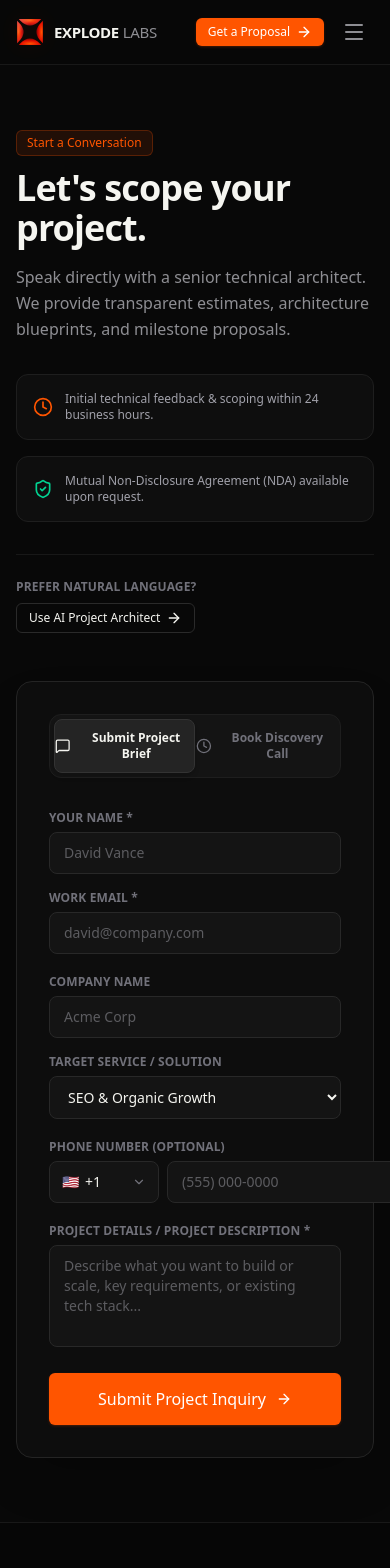
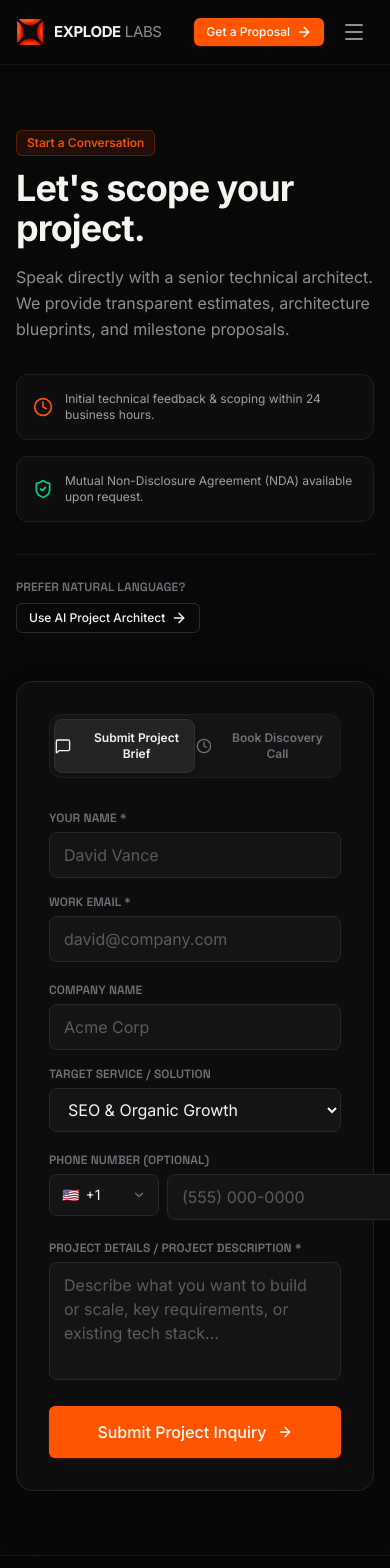
Before and after one commit to vishalraghuwanshii/ExplodeLabs, a Next.js app: page /contact in a window 390 px wide. Shown: the top 1568 px of the page. Built offline with nearby package versions, Linux system fonts and the light colour scheme.

Commit message:
Optimize: Mobile font self-hosting with next/font, viewport metadata, iOS input zoom fixes, and responsive container constraints

```diff
--- a/src/app/contact/page.tsx
+++ b/src/app/contact/page.tsx
@@ -185,7 +185,7 @@ export default function ContactPage() {
                         value={formData.name}
                         onChange={(e) => setFormData({ ...formData, name: e.target.value })}
                         placeholder="David Vance"
-                        className="w-full bg-[#141414] border border-[#282828] focus:border-[#ff5500] rounded-lg px-3.5 py-2.5 text-sm text-[#f5f5f0] placeholder-[#5c5c60] outline-none"
+                        className="w-full bg-[#141414] border border-[#282828] focus:border-[#ff5500] rounded-lg px-3.5 py-2.5 text-base sm:text-sm text-[#f5f5f0] placeholder-[#5c5c60] outline-none"
                       />
                     </div>
 
@@ -199,7 +199,7 @@ export default function ContactPage() {
                         value={formData.email}
                         onChange={(e) => setFormData({ ...formData, email: e.target.value })}
                         placeholder="david@company.com"
-                        className="w-full bg-[#141414] border border-[#282828] focus:border-[#ff5500] rounded-lg px-3.5 py-2.5 text-sm text-[#f5f5f0] placeholder-[#5c5c60] outline-none"
+                        className="w-full bg-[#141414] border border-[#282828] focus:border-[#ff5500] rounded-lg px-3.5 py-2.5 text-base sm:text-sm text-[#f5f5f0] placeholder-[#5c5c60] outline-none"
                       />
                     </div>
                   </div>
@@ -214,7 +214,7 @@ export default function ContactPage() {
                         value={formData.company}
                         onChange={(e) => setFormData({ ...formData, company: e.target.value })}
                         placeholder="Acme Corp"
-                        className="w-full bg-[#141414] border border-[#282828] focus:border-[#ff5500] rounded-lg px-3.5 py-2.5 text-sm text-[#f5f5f0] placeholder-[#5c5c60] outline-none"
+                        className="w-full bg-[#141414] border border-[#282828] focus:border-[#ff5500] rounded-lg px-3.5 py-2.5 text-base sm:text-sm text-[#f5f5f0] placeholder-[#5c5c60] outline-none"
                       />
                     </div>
 
@@ -225,7 +225,7 @@ export default function ContactPage() {
                       <select
                         value={formData.service}
                         onChange={(e) => setFormData({ ...formData, service: e.target.value })}
-                        className="w-full bg-[#141414] border border-[#282828] focus:border-[#ff5500] rounded-lg px-3.5 py-2.5 text-sm text-[#f5f5f0] outline-none"
+                        className="w-full bg-[#141414] border border-[#282828] focus:border-[#ff5500] rounded-lg px-3.5 py-2.5 text-base sm:text-sm text-[#f5f5f0] outline-none"
                       >
                         <option>SEO & Organic Growth</option>
                         <option>Paid Media & Advertising</option>
@@ -252,7 +252,7 @@ export default function ContactPage() {
                         value={formData.phone}
                         onChange={(e) => setFormData({ ...formData, phone: e.target.value })}
                         placeholder="(555) 000-0000"
-                        className="flex-1 bg-[#141414] border border-[#282828] focus:border-[#ff5500] rounded-lg px-3.5 py-2.5 text-sm text-[#f5f5f0] placeholder-[#5c5c60] outline-none"
+                        className="flex-1 bg-[#141414] border border-[#282828] focus:border-[#ff5500] rounded-lg px-3.5 py-2.5 text-base sm:text-sm text-[#f5f5f0] placeholder-[#5c5c60] outline-none"
                       />
                     </div>
                   </div>
@@ -267,7 +267,7 @@ export default function ContactPage() {
                       value={formData.message}
                       onChange={(e) => setFormData({ ...formData, message: e.target.value })}
                       placeholder="Describe what you want to build or scale, key requirements, or existing tech stack..."
-                      className="w-full bg-[#141414] border border-[#282828] focus:border-[#ff5500] rounded-lg px-3.5 py-2.5 text-sm text-[#f5f5f0] placeholder-[#5c5c60] outline-none resize-none"
+                      className="w-full bg-[#141414] border border-[#282828] focus:border-[#ff5500] rounded-lg px-3.5 py-2.5 text-base sm:text-sm text-[#f5f5f0] placeholder-[#5c5c60] outline-none resize-none"
                     />
                   </div>
 
--- a/src/app/layout.tsx
+++ b/src/app/layout.tsx
@@ -1,10 +1,32 @@
-import type { Metadata } from 'next';
+import type { Metadata, Viewport } from 'next';
+import { Inter, Space_Grotesk } from 'next/font/google';
 import '@/styles/globals.css';
 import { Header } from '@/components/layout/Header';
 import { Footer } from '@/components/layout/Footer';
 import { JsonLd } from '@/components/seo/JsonLd';
 import { CalendlyModal } from '@/components/ui/CalendlyModal';
 import { FloatingBookingPill } from '@/components/ui/FloatingBookingPill';
+
+const inter = Inter({
+  subsets: ['latin'],
+  display: 'swap',
+  variable: '--font-inter',
+  weight: ['400', '500', '600', '700'],
+});
+
+const spaceGrotesk = Space_Grotesk({
+  subsets: ['latin'],
+  display: 'swap',
+  variable: '--font-space-grotesk',
+  weight: ['400', '500', '600', '700'],
+});
+
+export const viewport: Viewport = {
+  width: 'device-width',
+  initialScale: 1,
+  maximumScale: 5,
+  themeColor: '#080808',
+};
 
 export const metadata: Metadata = {
   title: 'Explode Labs | B2B SaaS Digital Agency | AI, Web & SEO',
@@ -66,16 +88,8 @@ export default function RootLayout({
   };
 
   return (
-    <html lang="en" className="dark">
-      <head>
-        <link rel="preconnect" href="https://fonts.googleapis.com" />
-        <link rel="preconnect" href="https://fonts.gstatic.com" crossOrigin="anonymous" />
-        <link
-          href="https://fonts.googleapis.com/css2?family=Inter:wght@400;500;600;700&family=Space+Grotesk:wght@400;500;600;700&display=swap"
-          rel="stylesheet"
-        />
-      </head>
-      <body className="bg-[#080808] text-[#f5f5f0] min-h-screen flex flex-col font-sans selection:bg-[#ff5500] selection:text-white antialiased">
+    <html lang="en" className={`dark ${inter.variable} ${spaceGrotesk.variable}`}>
+      <body className={`${inter.className} bg-[#080808] text-[#f5f5f0] min-h-screen flex flex-col font-sans selection:bg-[#ff5500] selection:text-white antialiased overflow-x-hidden`}>
         <JsonLd schema={organizationSchema} />
         <Header />
         <main className="flex-1">{children}</main>
--- a/src/app/services/[slug]/page.tsx
+++ b/src/app/services/[slug]/page.tsx
@@ -582,7 +582,7 @@ export default async function ServicePage({ params }: { params: Promise<{ slug:
               description="An honest breakdown of cost, speed, quality, and asset ownership across delivery options."
             />
             <div className="overflow-x-auto border border-[#1e1e1e] rounded-xl shadow-xl">
-              <table className="w-full text-left text-xs border-collapse">
+              <table className="w-full min-w-[620px] text-left text-xs border-collapse">
                 <thead>
                   <tr className="bg-[#111111] border-b border-[#1e1e1e] text-[#71717a] font-mono uppercase">
                     <th className="p-4 sm:p-5 w-1/4">Evaluation Metric</th>
--- a/src/components/architect/AIArchitectChat.tsx
+++ b/src/components/architect/AIArchitectChat.tsx
@@ -283,7 +283,7 @@ export function AIArchitectChat() {
               value={input}
               onChange={(e) => setInput(e.target.value)}
               placeholder="Type your answer or project details..."
-              className="flex-1 bg-[#0f0f0f] border border-[#262626] focus:border-[#ff5500] rounded-lg px-4 py-2.5 text-sm text-[#f5f5f0] placeholder-[#5c5c60] outline-none"
+              className="flex-1 bg-[#0f0f0f] border border-[#262626] focus:border-[#ff5500] rounded-lg px-4 py-2.5 text-base sm:text-sm text-[#f5f5f0] placeholder-[#5c5c60] outline-none"
             />
             <button
               type="submit"
@@ -360,7 +360,7 @@ export function AIArchitectChat() {
                       value={email}
                       onChange={(e) => setEmail(e.target.value)}
                       placeholder="Enter your work email..."
-                      className="flex-1 bg-[#141414] border border-[#2a2a2a] rounded-lg px-3.5 py-2 text-xs text-[#f5f5f0] placeholder-[#5c5c60] outline-none"
+                      className="flex-1 bg-[#141414] border border-[#2a2a2a] rounded-lg px-3.5 py-2 text-base sm:text-xs text-[#f5f5f0] placeholder-[#5c5c60] outline-none"
                     />
                     <Button type="submit" size="sm" variant="primary">
                       Request Proposal
--- a/src/components/home/Hero.tsx
+++ b/src/components/home/Hero.tsx
@@ -132,7 +132,7 @@ export function Hero() {
                 value={websiteUrl}
                 onChange={(e) => setWebsiteUrl(e.target.value)}
                 placeholder="Enter your website domain (e.g. yourbrand.com)"
-                className="w-full bg-transparent text-[13px] sm:text-sm text-[#f5f5f0] placeholder-[#5c5c60] outline-none px-3 py-2 sm:py-1.5 text-center sm:text-left"
+                className="w-full bg-transparent text-base sm:text-sm text-[#f5f5f0] placeholder-[#5c5c60] outline-none px-3 py-2 sm:py-1.5 text-center sm:text-left"
               />
               <button
                 type="submit"
--- a/src/components/home/HomeComparison.tsx
+++ b/src/components/home/HomeComparison.tsx
@@ -52,7 +52,7 @@ export function HomeComparison() {
         />
 
         <div className="overflow-x-auto border border-[#1e1e1e] rounded-2xl bg-[#0c0c0c] shadow-2xl">
-          <table className="w-full text-left text-xs sm:text-sm border-collapse">
+          <table className="w-full min-w-[640px] text-left text-xs sm:text-sm border-collapse">
             <thead>
               <tr className="bg-[#121212] border-b border-[#1e1e1e] text-[#8e8e93] font-semibold text-xs">
                 <th className="p-4 sm:p-5 w-1/4">Evaluation Criterion</th>
--- a/src/components/layout/SearchModal.tsx
+++ b/src/components/layout/SearchModal.tsx
@@ -39,7 +39,7 @@ export function SearchModal({ isOpen, onClose }: SearchModalProps) {
             value={query}
             onChange={(e) => setQuery(e.target.value)}
             autoFocus
-            className="flex-1 bg-transparent text-sm text-[#f5f5f0] placeholder-[#5c5c60] outline-none"
+            className="flex-1 bg-transparent text-base sm:text-sm text-[#f5f5f0] placeholder-[#5c5c60] outline-none"
           />
           {query && (
             <button
--- a/src/components/tools/AuditorTool.tsx
+++ b/src/components/tools/AuditorTool.tsx
@@ -94,7 +94,7 @@ export function AuditorTool() {
               value={url}
               onChange={(e) => setUrl(e.target.value)}
               placeholder="Enter your website URL (e.g., acme.com)..."
-              className="w-full bg-[#141414] border border-[#282828] focus:border-[#ff5500] rounded-xl pl-11 pr-4 py-3.5 text-sm text-[#f5f5f0] placeholder-[#5c5c60] outline-none"
+              className="w-full bg-[#141414] border border-[#282828] focus:border-[#ff5500] rounded-xl pl-11 pr-4 py-3.5 text-base sm:text-sm text-[#f5f5f0] placeholder-[#5c5c60] outline-none"
             />
           </div>
           <Button type="submit" size="lg" variant="primary" disabled={isScanning}>
@@ -132,7 +132,7 @@ export function AuditorTool() {
               value={email}
               onChange={(e) => setEmail(e.target.value)}
               placeholder="Enter your work email..."
-              className="w-full bg-[#141414] border border-[#282828] focus:border-[#ff5500] rounded-xl px-4 py-3.5 text-sm text-[#f5f5f0] placeholder-[#5c5c60] outline-none text-center"
+              className="w-full bg-[#141414] border border-[#282828] focus:border-[#ff5500] rounded-xl px-4 py-3.5 text-base sm:text-sm text-[#f5f5f0] placeholder-[#5c5c60] outline-none text-center"
             />
             <Button type="submit" size="lg" variant="primary" disabled={isSubmittingEmail} className="w-full">
               {isSubmittingEmail ? 'Unlocking Report...' : 'Unlock My Full Report'}
--- a/src/components/ui/CalendlyModal.tsx
+++ b/src/components/ui/CalendlyModal.tsx
@@ -115,7 +115,7 @@ export function CalendlyModal() {
         </div>
 
         {/* Embedded Iframe Container */}
-        <div className="relative flex-1 w-full bg-[#0c0c0c] min-h-[580px] sm:min-h-[640px]">
+        <div className="relative flex-1 w-full bg-[#0c0c0c] h-[72vh] sm:h-[640px] min-h-[460px] sm:min-h-[600px]">
           {isLoading && (
             <div className="absolute inset-0 flex flex-col items-center justify-center gap-3 bg-[#0c0c0c] text-[#8e8e93] z-10">
               <Loader2 className="w-7 h-7 text-[#ff5500] animate-spin" />
--- a/src/components/ui/FloatingBookingPill.tsx
+++ b/src/components/ui/FloatingBookingPill.tsx
@@ -63,7 +63,7 @@ export function FloatingBookingPill() {
   return (
     <aside
       aria-label="Quick consultation and inquiry actions"
-      className="fixed bottom-5 sm:bottom-7 left-1/2 -translate-x-1/2 z-40 max-w-[96vw] sm:max-w-xl w-auto animate-in fade-in slide-in-from-bottom-5 duration-300 pointer-events-auto"
+      className="fixed bottom-[max(1rem,env(safe-area-inset-bottom,1rem))] sm:bottom-7 left-1/2 -translate-x-1/2 z-40 max-w-[96vw] sm:max-w-xl w-auto animate-in fade-in slide-in-from-bottom-5 duration-300 pointer-events-auto"
     >
       <div className="bg-[#0e0e0e]/95 hover:bg-[#111111] backdrop-blur-2xl border border-[#262626] hover:border-[#383838] shadow-[0_16px_48px_rgba(0,0,0,0.9)] rounded-full px-3 sm:px-4 py-2 flex items-center justify-between gap-2 sm:gap-3 text-xs transition-all">
 
--- a/src/styles/globals.css
+++ b/src/styles/globals.css
@@ -1,4 +1,3 @@
-@import url('https://fonts.googleapis.com/css2?family=Space+Grotesk:wght@400;500;600;700&family=Inter:wght@400;500;600;700&display=swap');
 @import "tailwindcss";
 @source "../app";
 @source "../components";
@@ -25,6 +24,12 @@
     --accent-orange-hover: #e04a00;
   }
 
+  html {
+    overflow-x: hidden;
+    scroll-behavior: smooth;
+    -webkit-text-size-adjust: 100%;
+  }
+
   body {
     background-color: var(--bg-base);
     color: var(--text-primary);
@@ -32,6 +37,7 @@
     -webkit-font-smoothing: antialiased;
     -moz-osx-font-smoothing: grayscale;
     overflow-x: hidden;
+    min-height: 100vh;
   }
 
   /* Map mono classes and headers to Space Grotesk for high-end bespoke agency design */
```
Also changed, not shown: src/components/home/HomeProposalForm.tsx (+5 -5 lines).
